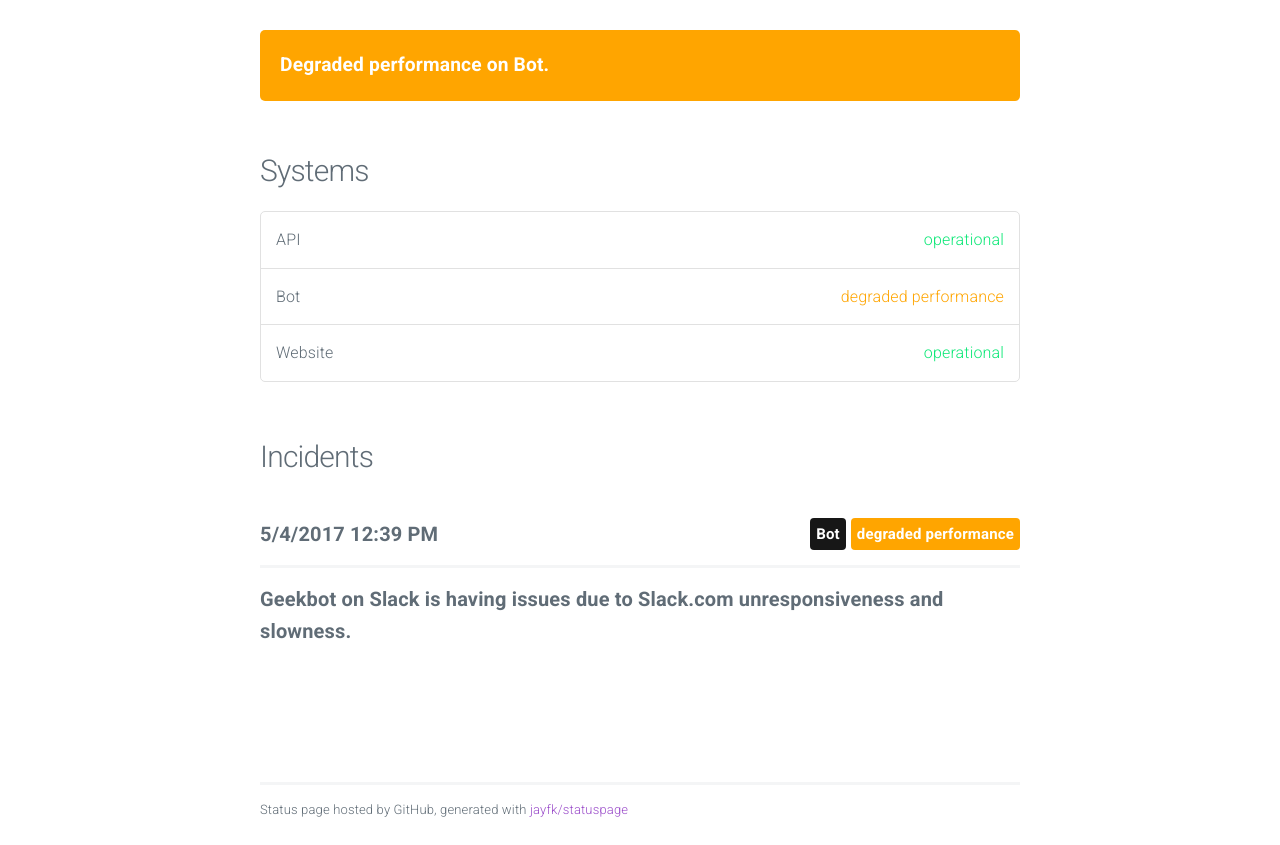
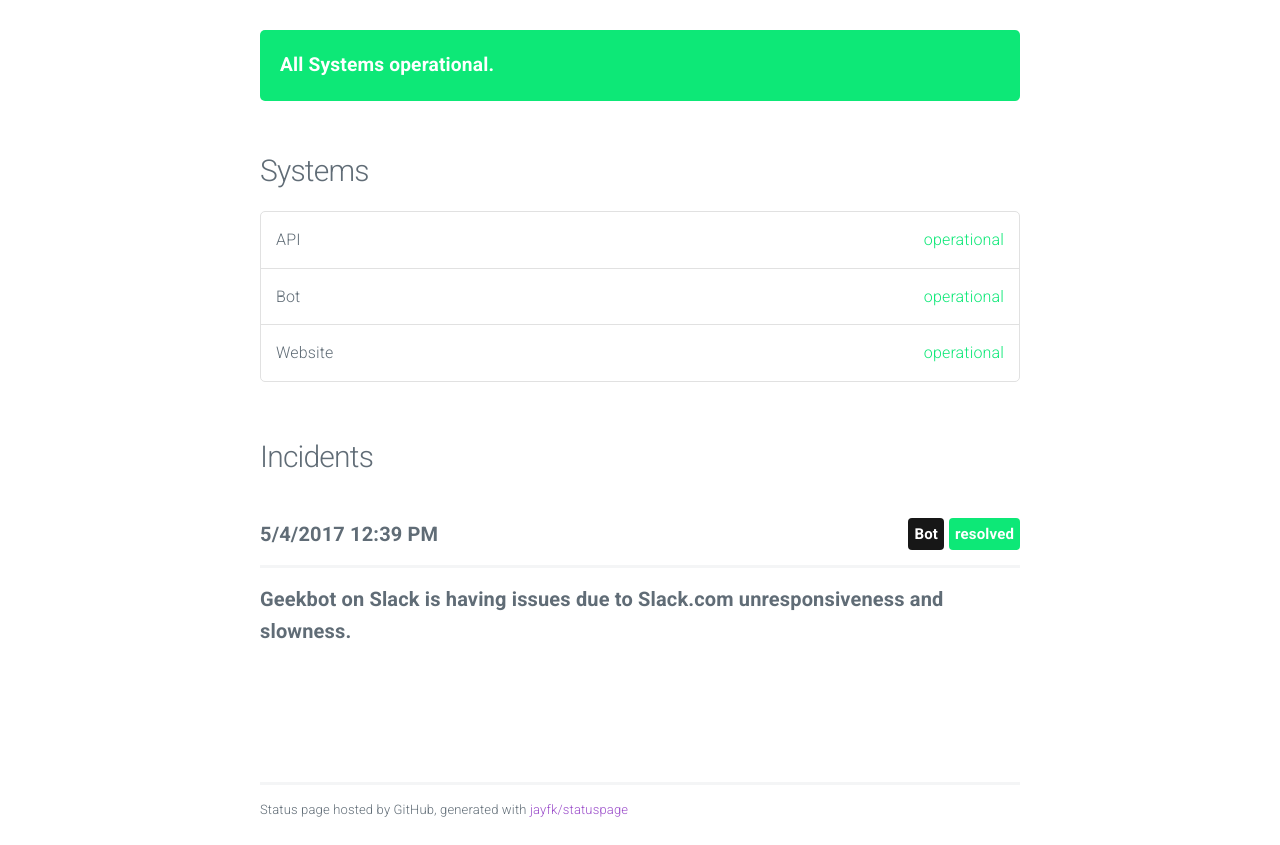
Before and after one commit to HumanWorks/geekbotstatus, a plain HTML site: page index.html in a window 1280 px wide. Shown: the part 55-900 px from the top of the page. Drawn offline with nearby package versions, Linux system fonts and the light colour scheme; no server answers.

Commit message:
update index

```diff
--- a/index.html
+++ b/index.html
@@ -29,11 +29,9 @@
 
 			<section class="container" id="main">
 
-
-					<div class="panel degraded performance">
-						<span data-l10n-id="Degraded-performance">Degraded performance</span> <span data-l10n-id="on">on</span> Bot.
+					<div class="panel operational" data-l10n-id="systems-operational">
+						All Systems operational.
 					</div>
-
 
 
 				<h4 data-l10n-id="systems">Systems</h4>
@@ -44,7 +42,7 @@
 					</li>
 
 					<li>
-						Bot <span class="status degraded performance" data-l10n-id="degraded-performance">degraded performance</span>
+						Bot <span class="status operational" data-l10n-id="operational">operational</span>
 					</li>
 
 					<li>
@@ -60,7 +58,7 @@
 						<span class="date moment">2017-05-04 12:39:19 UTC</span>
 
 
-							<span class="label degraded performance float-right" data-l10n-id="degraded-performance">degraded performance</span>
+							<span class="label operational float-right" data-l10n-id="resolved">resolved</span>
 
 
 							<span class="label system float-right">Bot</span>
```
